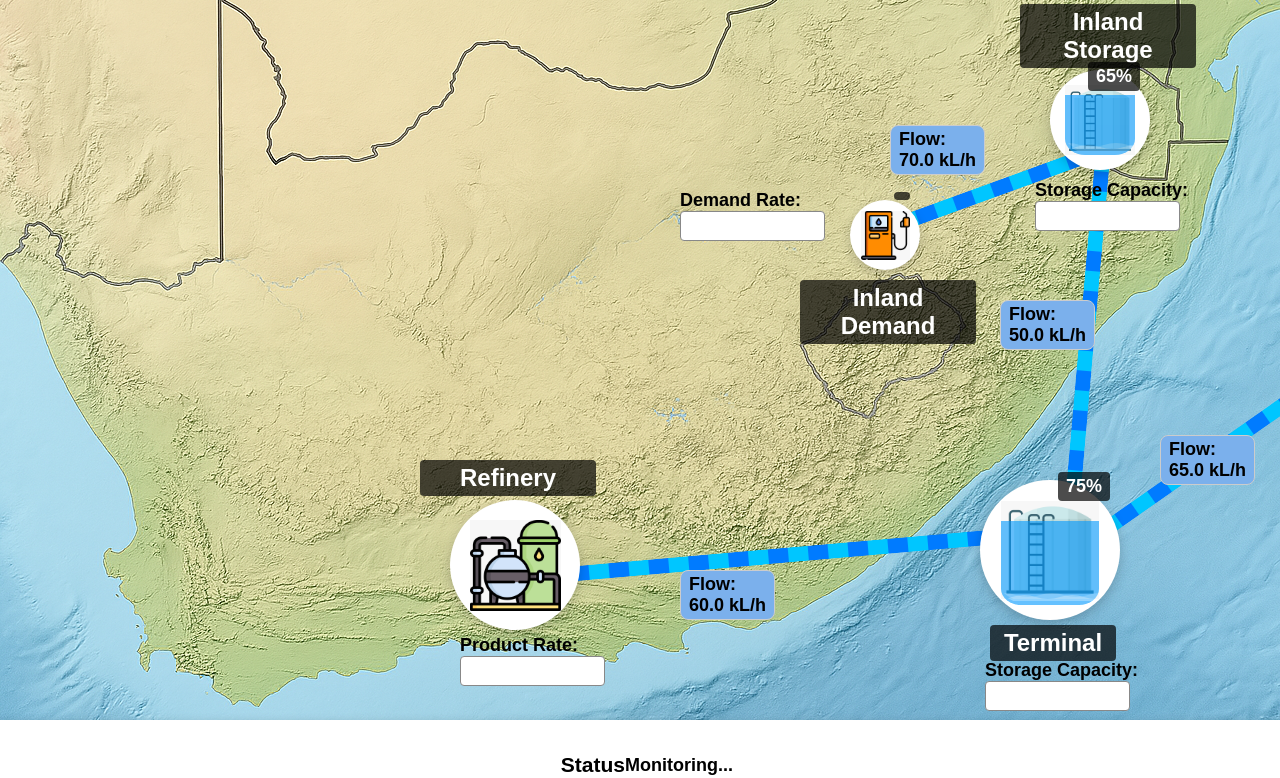
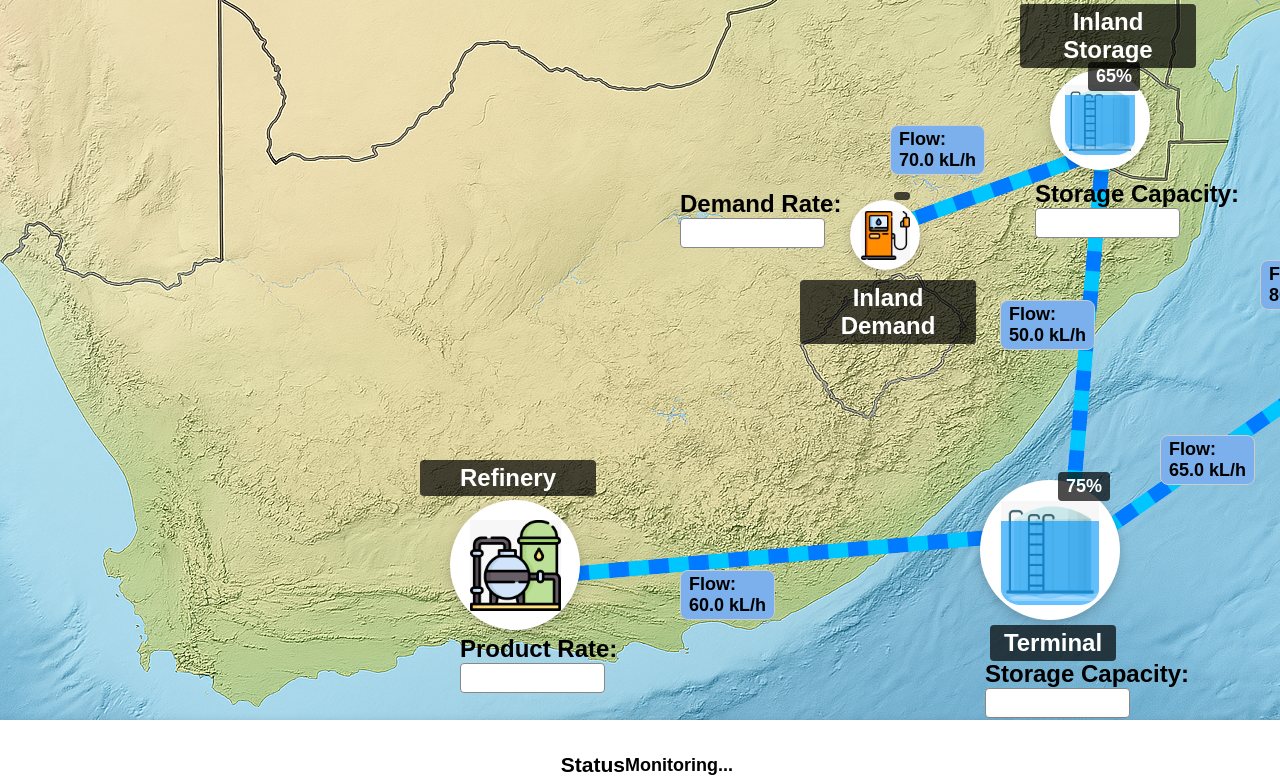
Before and after one commit to Momo-2689/Oil, a Flask app: page / in a window 1280 px wide. Shown: the part 130-908 px from the top of the page. Run offline with Flask 3, Linux system fonts and the light colour scheme.

Commit message:
Made the requested changes

```diff
--- a/templates/index.html
+++ b/templates/index.html
@@ -37,6 +37,7 @@
   display: inline-block;
   position: relative;
   margin: 10px;
+  font-size: 24px;
 }
 
 .spinner-container input[type="text"] {
@@ -453,7 +454,7 @@
     <div class="flow-label" id="label1">Flow: <br> 60%</div>
     <div class="flow-label" id="label2">Flow: <br> 50%</div>
     <div class="flow-label" id="label3">Flow: <br> 70%</div>
-    <div class="flow-label" id="label4">Flow: <br> 80%</div>
+    <div class="flow-label" id="label4" style="left: 1260px;">Flow: <br> 80%</div>
     <div class="flow-label" id="label5">Flow: <br> 65%</div>
 
   </div>
```
